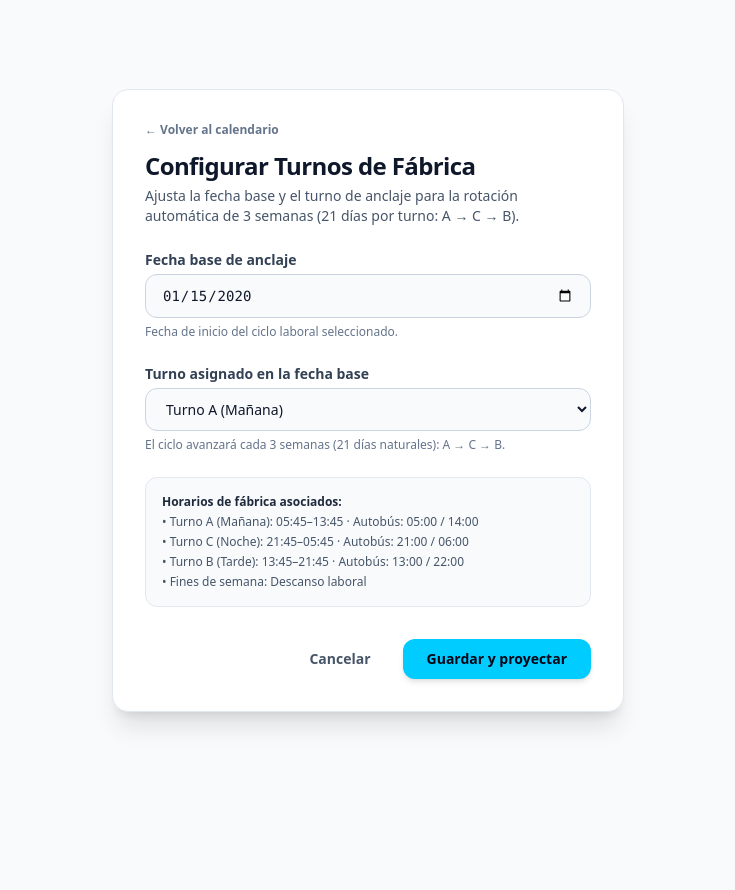
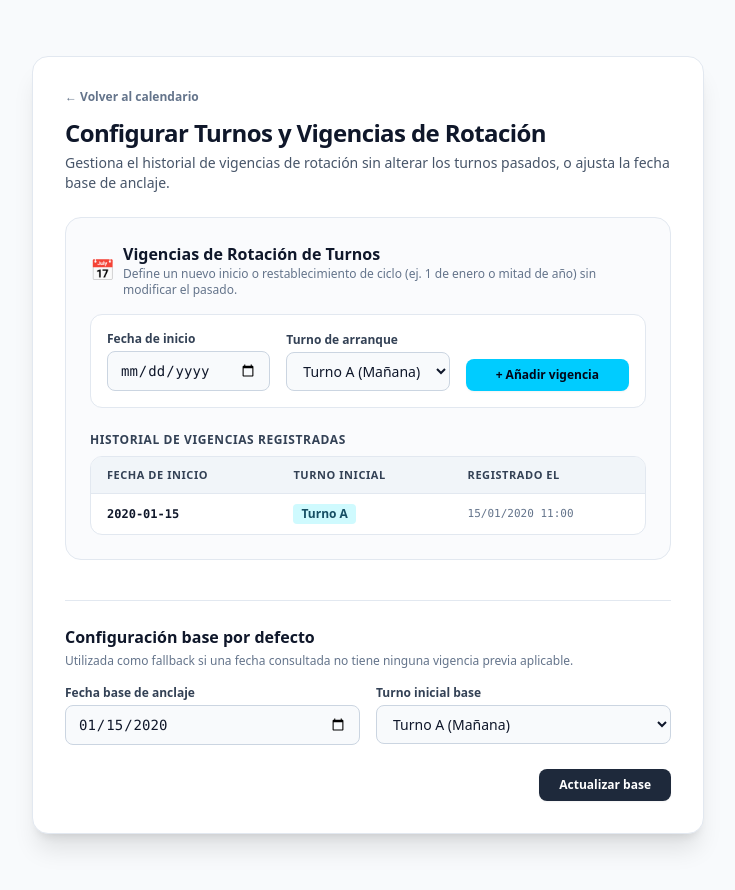
Before and after one commit to PauGimenoCastells/planificador-turnos, a Django app: page /turnos/configurar/ in a window 1280 px wide. Shown: the whole page, without its empty margins (272-1007 px from the left). Before the commit the page ends 727 px from the top, so only its background shows below. Run offline with Django 5.2, Linux system fonts and the light colour scheme; a user stored in the database is signed in; tables that the repository leaves empty hold one stand-in row (values such as "Sample post"); some libraries are stand-ins or nearby versions.

Commit message:
feat(turnos): vigencias de rotacion historica y navegacion mensual natural

```diff
--- a/planificador_turnos/urls.py
+++ b/planificador_turnos/urls.py
@@ -26,6 +26,7 @@ urlpatterns = [
     path("turnos/semanal/", calendario_semanal_view, name="calendario_semanal"),
     path("login/", login_view, name="login"),
     path("logout/", logout_view, name="logout"),
+    path("configurar-turnos/", configurar_turnos, name="configurar_turnos_root"),
     path("turnos/configurar/", configurar_turnos, name="configurar_turnos"),
     path("turnos/calendario-uni/", configurar_calendario_uni, name="configurar_calendario_uni"),
     path("turnos/alternar-festivo/", alternar_festivo_view, name="alternar_festivo"),
--- a/turnos/templates/turnos/configurar.html
+++ b/turnos/templates/turnos/configurar.html
@@ -1,78 +1 @@
-<!DOCTYPE html>
-<html lang="es">
-<head>
-    <meta charset="UTF-8">
-    <meta name="viewport" content="width=device-width, initial-scale=1.0">
-    <title>Configurar Turnos · Planificador</title>
-    <script src="https://cdn.tailwindcss.com"></script>
-</head>
-<body class="bg-slate-50 text-slate-800 min-h-screen flex flex-col justify-center items-center p-6 font-sans">
-    <main class="max-w-lg w-full bg-white rounded-2xl shadow-xl border border-slate-200 p-8">
-        <div class="mb-6">
-            <a href="/" class="text-xs font-semibold text-slate-500 hover:text-slate-800 flex items-center gap-1 mb-3 transition">
-                &larr; Volver al calendario
-            </a>
-            <h1 class="text-2xl font-black text-slate-900 tracking-tight">Configurar Turnos de Fábrica</h1>
-            <p class="text-sm text-slate-600 mt-1">
-                Ajusta la fecha base y el turno de anclaje para la rotación automática de 3 semanas (21 días por turno: A &rarr; C &rarr; B).
-            </p>
-        </div>
-
-        {% if error %}
-        <div class="mb-6 p-4 bg-rose-50 border border-rose-200 text-rose-800 rounded-xl text-sm font-medium">
-            {{ error }}
-        </div>
-        {% endif %}
-
-        <form method="POST" action="/turnos/configurar/" class="space-y-6">
-            {% csrf_token %}
-
-            <div>
-                <label for="fecha_base" class="block text-sm font-bold text-slate-700 mb-1">
-                    Fecha base de anclaje
-                </label>
-                <input type="date" id="fecha_base" name="fecha_base" required
-                       value="{{ config.fecha_base|date:'Y-m-d' }}"
-                       class="w-full px-4 py-2.5 bg-slate-50 border border-slate-300 rounded-xl focus:ring-2 focus:ring-[#00CCFF] focus:border-[#00CCFF] text-slate-900 font-mono text-sm outline-none transition">
-                <p class="text-xs text-slate-500 mt-1.5">
-                    Fecha de inicio del ciclo laboral seleccionado.
-                </p>
-            </div>
-
-            <div>
-                <label for="turno_inicial" class="block text-sm font-bold text-slate-700 mb-1">
-                    Turno asignado en la fecha base
-                </label>
-                <select id="turno_inicial" name="turno_inicial" required
-                        class="w-full px-4 py-2.5 bg-slate-50 border border-slate-300 rounded-xl focus:ring-2 focus:ring-[#00CCFF] focus:border-[#00CCFF] text-slate-900 text-sm outline-none transition">
-                    {% for codigo, nombre in opciones_turno %}
-                    <option value="{{ codigo }}" {% if config.turno_inicial == codigo %}selected{% endif %}>
-                        {{ nombre }}
-                    </option>
-                    {% endfor %}
-                </select>
-                <p class="text-xs text-slate-500 mt-1.5">
-                    El ciclo avanzará cada 3 semanas (21 días naturales): A &rarr; C &rarr; B.
-                </p>
-            </div>
-
-            <div class="p-4 bg-slate-50 rounded-xl border border-slate-200 text-xs text-slate-600 space-y-1">
-                <div class="font-bold text-slate-800">Horarios de fábrica asociados:</div>
-                <div>• Turno A (Mañana): 05:45–13:45 · Autobús: 05:00 / 14:00</div>
-                <div>• Turno C (Noche): 21:45–05:45 · Autobús: 21:00 / 06:00</div>
-                <div>• Turno B (Tarde): 13:45–21:45 · Autobús: 13:00 / 22:00</div>
-                <div>• Fines de semana: Descanso laboral</div>
-            </div>
-
-            <div class="flex items-center justify-end gap-3 pt-2">
-                <a href="/" class="px-5 py-2.5 text-slate-600 hover:text-slate-900 font-semibold text-sm transition">
-                    Cancelar
-                </a>
-                <button type="submit" class="px-6 py-2.5 bg-[#00CCFF] hover:bg-[#00CCFF]/90 text-slate-950 font-bold rounded-xl shadow-md transition text-sm">
-                    Guardar y proyectar
-                </button>
-            </div>
-        </form>
-    </main>
-</body>
-</html>
+{% include "turnos/configurar_turnos.html" %}
--- /dev/null
+++ b/turnos/templates/turnos/configurar_turnos.html
@@ -0,0 +1,156 @@
+<!DOCTYPE html>
+<html lang="es">
+<head>
+    <meta charset="UTF-8">
+    <meta name="viewport" content="width=device-width, initial-scale=1.0">
+    <title>Configurar Turnos y Vigencias · Planificador</title>
+    <script src="https://cdn.tailwindcss.com"></script>
+</head>
+<body class="bg-slate-50 text-slate-800 min-h-screen flex flex-col justify-start items-center p-6 font-sans">
+    <main class="max-w-2xl w-full bg-white rounded-2xl shadow-xl border border-slate-200 p-8 my-8">
+        <div class="mb-6">
+            <a href="/" class="text-xs font-semibold text-slate-500 hover:text-slate-800 flex items-center gap-1 mb-3 transition">
+                &larr; Volver al calendario
+            </a>
+            <h1 class="text-2xl font-black text-slate-900 tracking-tight">Configurar Turnos y Vigencias de Rotación</h1>
+            <p class="text-sm text-slate-600 mt-1">
+                Gestiona el historial de vigencias de rotación sin alterar los turnos pasados, o ajusta la fecha base de anclaje.
+            </p>
+        </div>
+
+        {% if error %}
+        <div class="mb-6 p-4 bg-rose-50 border border-rose-200 text-rose-800 rounded-xl text-sm font-medium">
+            {{ error }}
+        </div>
+        {% endif %}
+
+        <!-- SECCIÓN 1: VIGENCIAS DE ROTACIÓN (R2, R3, R4) -->
+        <section class="mb-10 bg-slate-50/70 p-6 rounded-2xl border border-slate-200">
+            <div class="flex items-center gap-2 mb-4">
+                <span class="text-xl">📅</span>
+                <div>
+                    <h2 class="text-base font-bold text-slate-900">Vigencias de Rotación de Turnos</h2>
+                    <p class="text-xs text-slate-500">
+                        Define un nuevo inicio o restablecimiento de ciclo (ej. 1 de enero o mitad de año) sin modificar el pasado.
+                    </p>
+                </div>
+            </div>
+
+            <!-- Formulario de nueva vigencia -->
+            <form method="POST" action="" class="grid grid-cols-1 md:grid-cols-3 gap-4 items-end mb-6 bg-white p-4 rounded-xl border border-slate-200 shadow-xs">
+                {% csrf_token %}
+                <input type="hidden" name="accion" value="crear_vigencia">
+
+                <div>
+                    <label for="fecha_inicio" class="block text-xs font-bold text-slate-700 mb-1">
+                        Fecha de inicio
+                    </label>
+                    <input type="date" id="fecha_inicio" name="fecha_inicio" required
+                           class="w-full px-3 py-2 bg-slate-50 border border-slate-300 rounded-lg focus:ring-2 focus:ring-[#00CCFF] focus:border-[#00CCFF] text-slate-900 font-mono text-sm outline-none transition">
+                </div>
+
+                <div>
+                    <label for="turno_vigencia" class="block text-xs font-bold text-slate-700 mb-1">
+                        Turno de arranque
+                    </label>
+                    <select id="turno_vigencia" name="turno_inicial" required
+                            class="w-full px-3 py-2 bg-slate-50 border border-slate-300 rounded-lg focus:ring-2 focus:ring-[#00CCFF] focus:border-[#00CCFF] text-slate-900 text-sm outline-none transition">
+                        <option value="A">Turno A (Mañana)</option>
+                        <option value="B">Turno B (Tarde)</option>
+                        <option value="C">Turno C (Noche)</option>
+                    </select>
+                </div>
+
+                <div>
+                    <button type="submit" class="w-full py-2 bg-[#00CCFF] hover:bg-[#00CCFF]/90 text-slate-950 font-bold text-xs rounded-lg shadow-sm transition">
+                        + Añadir vigencia
+                    </button>
+                </div>
+            </form>
+
+            <!-- Tabla de vigencias registradas -->
+            <div>
+                <h3 class="text-xs font-bold text-slate-700 uppercase tracking-wider mb-2">Historial de vigencias registradas</h3>
+                {% if vigencias %}
+                <div class="overflow-x-auto rounded-xl border border-slate-200 bg-white">
+                    <table class="w-full text-left text-xs text-slate-600">
+                        <thead class="bg-slate-100 text-slate-700 font-bold uppercase tracking-wider text-[11px] border-b border-slate-200">
+                            <tr>
+                                <th class="px-4 py-2.5">Fecha de inicio</th>
+                                <th class="px-4 py-2.5">Turno inicial</th>
+                                <th class="px-4 py-2.5">Registrado el</th>
+                            </tr>
+                        </thead>
+                        <tbody class="divide-y divide-slate-100 font-medium">
+                            {% for v in vigencias %}
+                            <tr class="hover:bg-slate-50 transition">
+                                <td class="px-4 py-2.5 font-mono font-bold text-slate-900">{{ v.fecha_inicio|date:"Y-m-d" }}</td>
+                                <td class="px-4 py-2.5">
+                                    <span class="inline-block px-2 py-0.5 rounded text-xs font-bold
+                                        {% if v.turno_inicial == 'A' %}bg-cyan-100 text-cyan-900
+                                        {% elif v.turno_inicial == 'C' %}bg-purple-100 text-purple-900
+                                        {% elif v.turno_inicial == 'B' %}bg-amber-100 text-amber-900
+                                        {% endif %}">
+                                        Turno {{ v.turno_inicial }}
+                                    </span>
+                                </td>
+                                <td class="px-4 py-2.5 text-slate-500 font-mono text-[11px]">{{ v.creado_el|date:"d/m/Y H:i" }}</td>
+                            </tr>
+                            {% endfor %}
+                        </tbody>
+                    </table>
+                </div>
+                {% else %}
+                <p class="text-xs text-slate-500 italic p-3 bg-white rounded-xl border border-slate-200 text-center">
+                    No hay vigencias específicas registradas. La rotación se rige por la configuración base.
+                </p>
+                {% endif %}
+            </div>
+        </section>
+
+        <!-- SECCIÓN 2: CONFIGURACIÓN BASE HISTÓRICA -->
+        <section class="border-t border-slate-200 pt-6">
+            <h2 class="text-base font-bold text-slate-900 mb-1">Configuración base por defecto</h2>
+            <p class="text-xs text-slate-500 mb-4">
+                Utilizada como fallback si una fecha consultada no tiene ninguna vigencia previa aplicable.
+            </p>
+
+            <form method="POST" action="" class="space-y-4">
+                {% csrf_token %}
+                <input type="hidden" name="accion" value="configuracion_base">
+
+                <div class="grid grid-cols-1 md:grid-cols-2 gap-4">
+                    <div>
+                        <label for="fecha_base" class="block text-xs font-bold text-slate-700 mb-1">
+                            Fecha base de anclaje
+                        </label>
+                        <input type="date" id="fecha_base" name="fecha_base" required
+                               value="{{ config.fecha_base|date:'Y-m-d' }}"
+                               class="w-full px-3 py-2 bg-slate-50 border border-slate-300 rounded-lg focus:ring-2 focus:ring-[#00CCFF] focus:border-[#00CCFF] text-slate-900 font-mono text-sm outline-none transition">
+                    </div>
+
+                    <div>
+                        <label for="turno_inicial" class="block text-xs font-bold text-slate-700 mb-1">
+                            Turno inicial base
+                        </label>
+                        <select id="turno_inicial" name="turno_inicial" required
+                                class="w-full px-3 py-2 bg-slate-50 border border-slate-300 rounded-lg focus:ring-2 focus:ring-[#00CCFF] focus:border-[#00CCFF] text-slate-900 text-sm outline-none transition">
+                            {% for codigo, nombre in opciones_turno %}
+                            <option value="{{ codigo }}" {% if config.turno_inicial == codigo %}selected{% endif %}>
+                                {{ nombre }}
+                            </option>
+                            {% endfor %}
+                        </select>
+                    </div>
+                </div>
+
+                <div class="flex items-center justify-end gap-3 pt-2">
+                    <button type="submit" class="px-5 py-2 bg-slate-800 hover:bg-slate-700 text-white font-bold text-xs rounded-lg shadow-sm transition">
+                        Actualizar base
+                    </button>
+                </div>
+            </form>
+        </section>
+    </main>
+</body>
+</html>
--- a/turnos/views.py
+++ b/turnos/views.py
@@ -18,6 +18,7 @@ from turnos.models import (
     ExcepcionTurnoSemana,
     FestivoParada,
     ReubicacionClase,
+    VigenciaRotacion,
 )
 from turnos.rotacion import (
     FESTIVOS_OFICIALES_MARTORELL_2026,
@@ -56,7 +57,7 @@ def usuario_puede_gestionar(user) -> bool:
 
 @login_required(login_url="login")
 def configurar_turnos(request):
-    """Permite a Pau o admin modificar la fecha base y el turno de anclaje."""
+    """Permite a Pau o admin modificar la fecha base, el turno de anclaje y las vigencias de rotación."""
     if not usuario_puede_gestionar(request.user):
         return HttpResponseForbidden(
             "Acceso denegado: solo Pau o administradores pueden modificar los turnos."
@@ -66,26 +67,48 @@ def configurar_turnos(request):
     mensaje = None
 
     if request.method == "POST":
-        fecha_base_str = request.POST.get("fecha_base", "").strip()
-        turno_inicial = request.POST.get("turno_inicial", "").strip().upper()
+        accion = request.POST.get("accion", "").strip()
+        if accion == "crear_vigencia" or (
+            "fecha_inicio" in request.POST and "fecha_base" not in request.POST
+        ):
+            fecha_inicio_str = request.POST.get("fecha_inicio", "").strip()
+            turno_inicial = request.POST.get("turno_inicial", "").strip().upper()
+            if fecha_inicio_str and turno_inicial in ("A", "B", "C"):
+                try:
+                    fecha_inicio = date.fromisoformat(fecha_inicio_str)
+                    VigenciaRotacion.objects.update_or_create(
+                        fecha_inicio=fecha_inicio,
+                        defaults={"turno_inicial": turno_inicial},
+                    )
+                    return redirect(request.path)
+                except ValueError:
+                    mensaje = "Formato de fecha inválido. Utilice AAAA-MM-DD."
+            else:
+                mensaje = "Datos inválidos para la nueva vigencia de rotación."
+        else:
+            fecha_base_str = request.POST.get("fecha_base", "").strip()
+            turno_inicial = request.POST.get("turno_inicial", "").strip().upper()
 
-        if fecha_base_str and turno_inicial in dict(ConfiguracionTurno.OPCIONES_TURNO):
-            try:
-                nueva_fecha = date.fromisoformat(fecha_base_str)
-                config.fecha_base = nueva_fecha
-                config.turno_inicial = turno_inicial
-                config.save()
-                return redirect("home")
-            except ValueError:
-                mensaje = "Formato de fecha inválido. Utilice AAAA-MM-DD."
-        else:
-            mensaje = "Datos inválidos. Compruebe los campos."
+            if fecha_base_str and turno_inicial in dict(ConfiguracionTurno.OPCIONES_TURNO):
+                try:
+                    nueva_fecha = date.fromisoformat(fecha_base_str)
+                    config.fecha_base = nueva_fecha
+                    config.turno_inicial = turno_inicial
+                    config.save()
+                    return redirect("home")
+                except ValueError:
+                    mensaje = "Formato de fecha inválido. Utilice AAAA-MM-DD."
+            else:
+                mensaje = "Datos inválidos. Compruebe los campos."
+
+    vigencias = list(VigenciaRotacion.objects.order_by("fecha_inicio"))
 
     return render(
         request,
-        "turnos/configurar.html",
+        "turnos/configurar_turnos.html",
         {
             "config": config,
+            "vigencias": vigencias,
             "opciones_turno": ConfiguracionTurno.OPCIONES_TURNO,
             "error": mensaje,
         },
```
Also changed, not shown: planificador_turnos/views.py (+19 -1 lines), tests/test_vigencias_y_navegacion_mensual.py (added, +176 -0 lines), turnos/models.py (+33 -0 lines), turnos/rotacion.py (+37 -16 lines), turnos/templates/turnos/calendario.html (+7 -7 lines), turnos/migrations/0009_vigenciarotacion.py (added).
